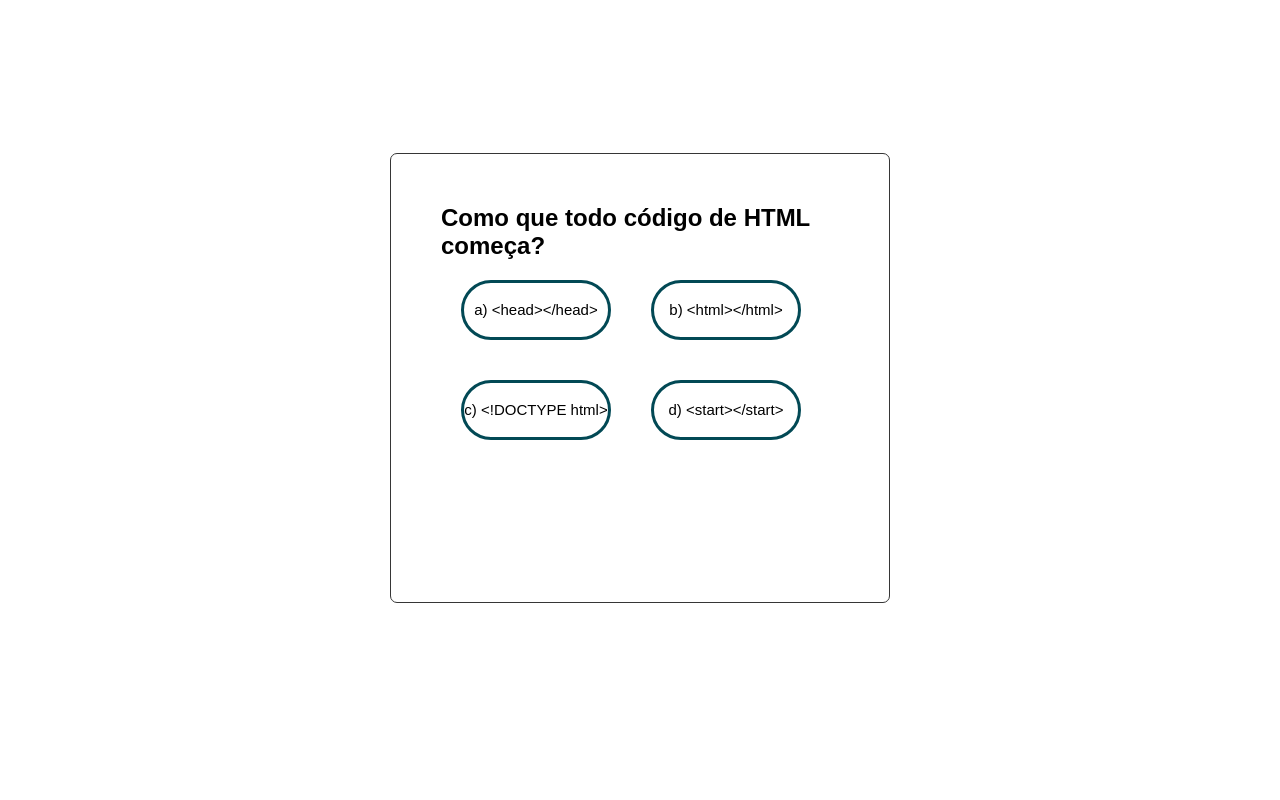
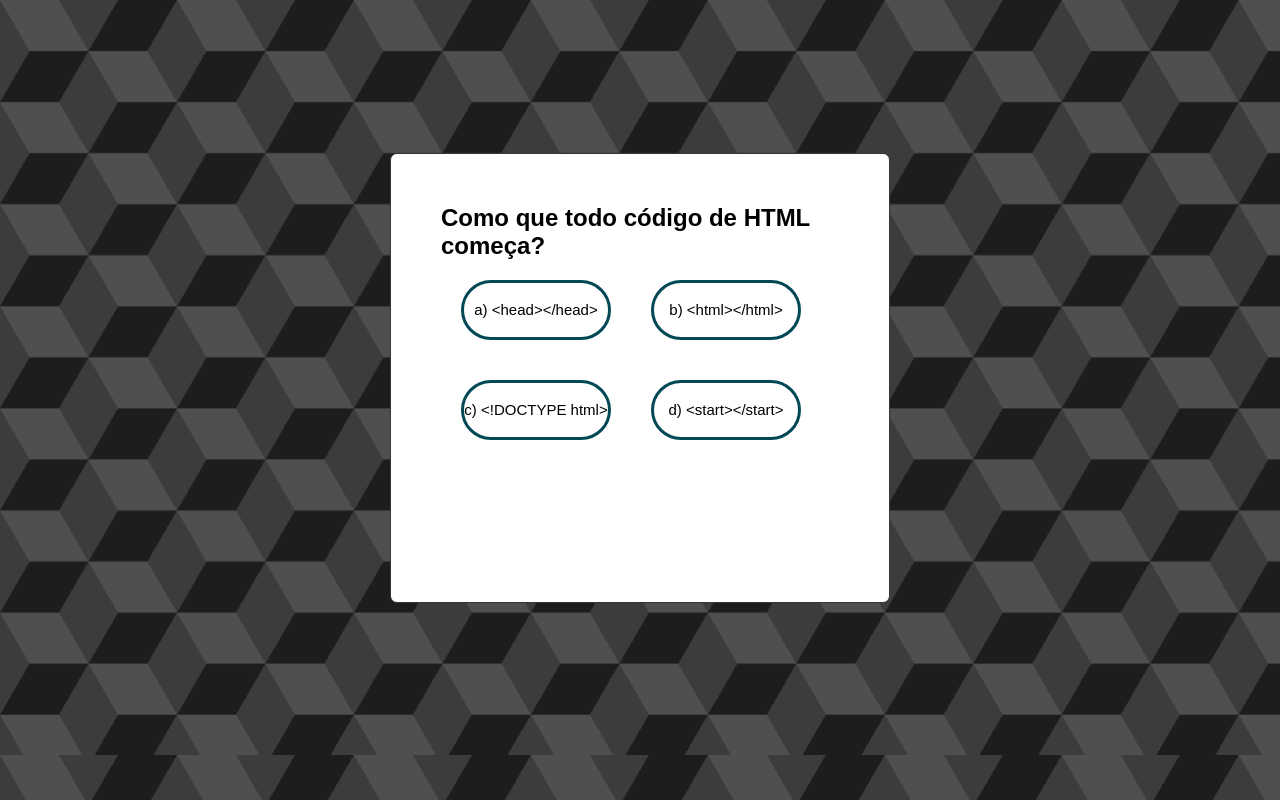
Before and after one commit to JuniorReisx/quizteste2, a plain HTML site: page index.html in a window 1280 px wide. Drawn offline with Linux system fonts and the light colour scheme.

Commit message:
modificaçoes na imagem

```diff
--- a/style.css
+++ b/style.css
@@ -18,7 +18,7 @@ main{
 body {
 
     height: 100%;
-    background-image: url(./Captura\ de\ Tela\ \(58\).png);
+    background-image: url(./back.png);
     background-size: cover;
   font-family: Arial, sans-serif;
   margin: 20px;
```
Also changed, not shown: back.png (added), imagem.jpg (deleted).
